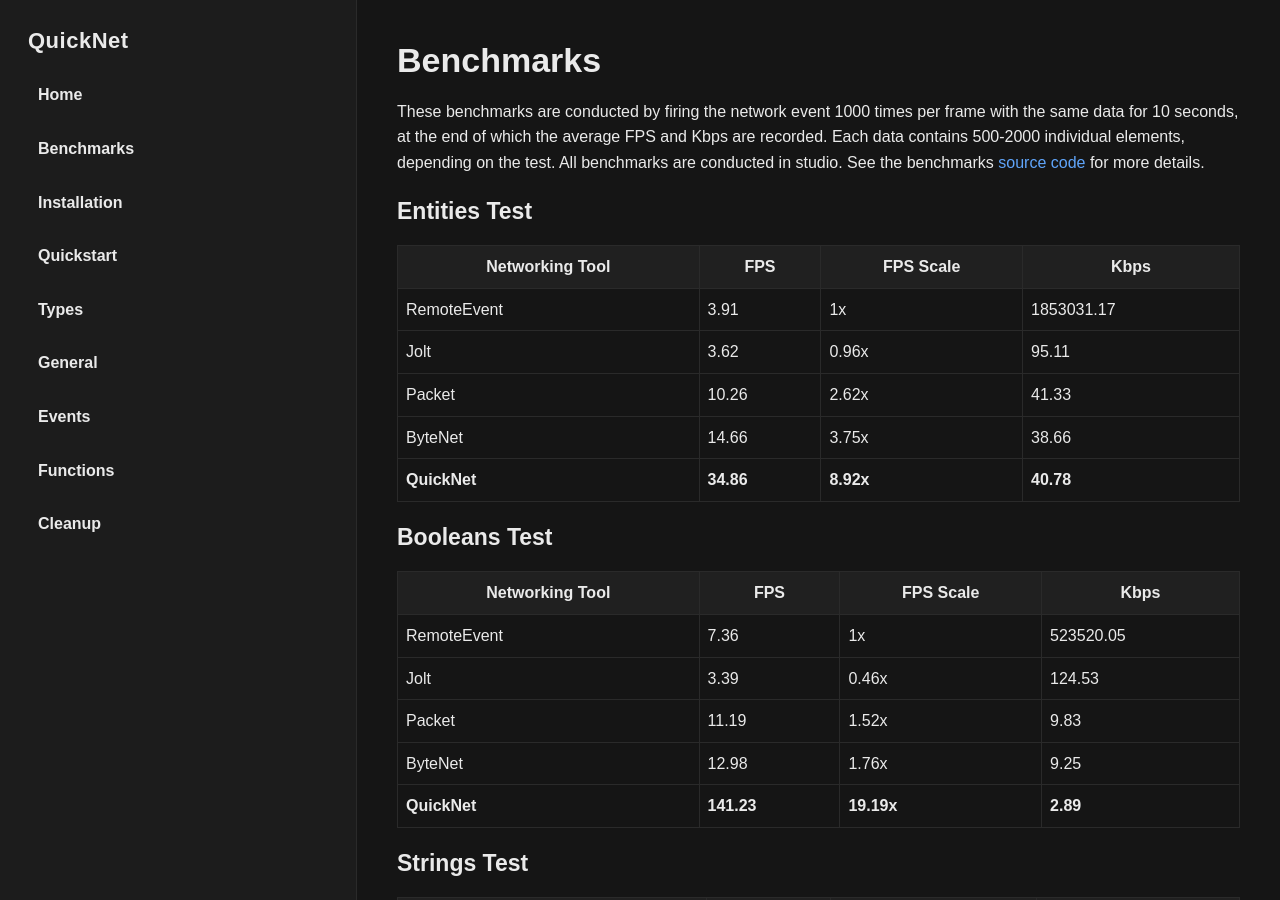
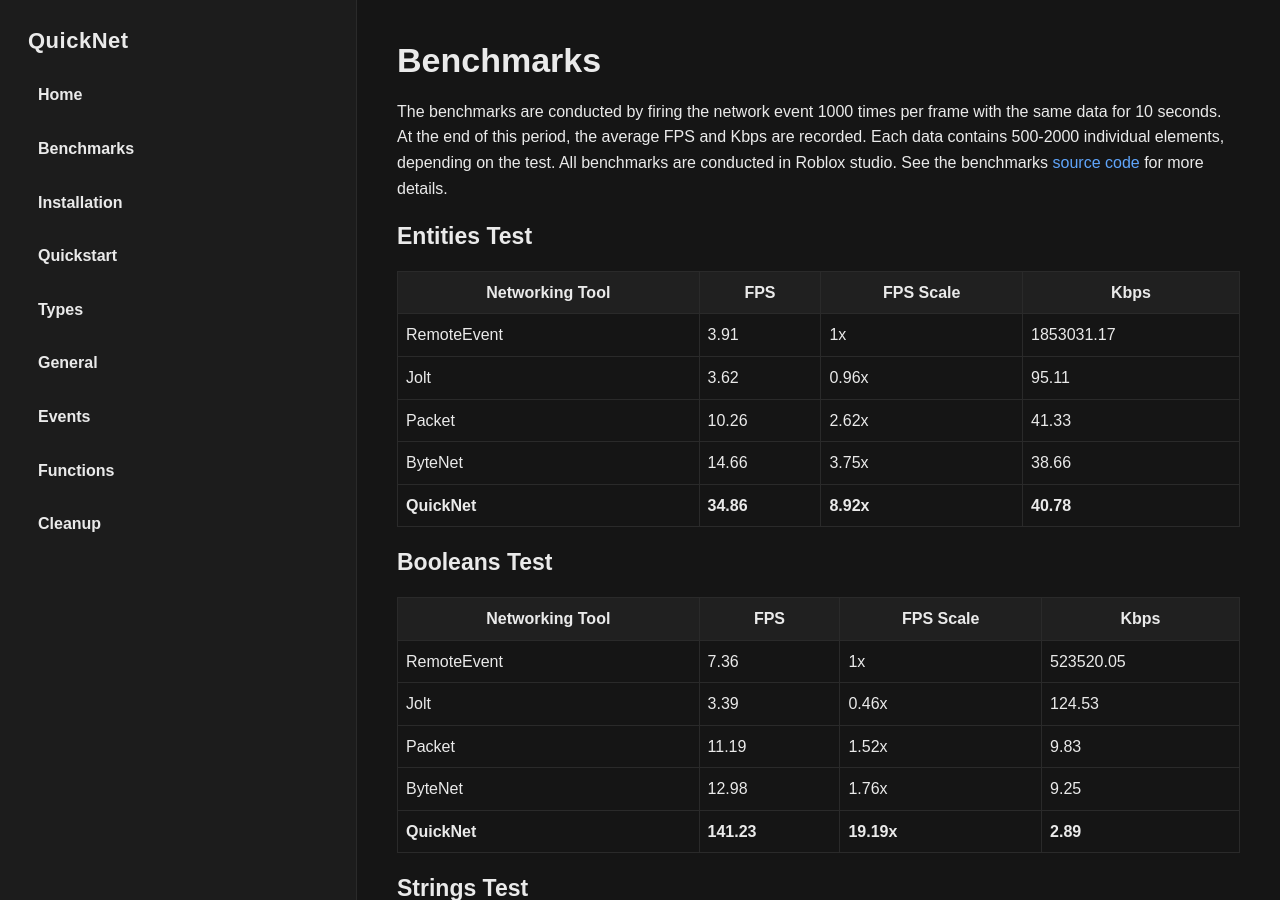
Before and after one commit to breadboardengineer1234/QuickNet, a Jekyll site: the page built from docs/benchmarks.md, in a window 1280 px wide and 900 px high. Built offline with Jekyll 4.4.1, drawn with Linux system fonts in a browser that asks for light colours; some of the changed text lies outside the part shown.

Commit message:
Update benchmarks.md

```diff
--- a/docs/benchmarks.md
+++ b/docs/benchmarks.md
@@ -4,7 +4,7 @@ title: Benchmarks
 ---
 
 # Benchmarks
-These benchmarks are conducted by firing the network event 1000 times per frame with the same data for 10 seconds, at the end of which the average FPS and Kbps are recorded. Each data contains 500-2000 individual elements, depending on the test. All benchmarks are conducted in studio. See the benchmarks [source code](https://github.com/breadboardengineer1234/QuickNet/tree/main/benchmarks) for more details.
+The benchmarks are conducted by firing the network event 1000 times per frame with the same data for 10 seconds. At the end of this period, the average FPS and Kbps are recorded. Each data contains 500-2000 individual elements, depending on the test. All benchmarks are conducted in Roblox studio. See the benchmarks [source code](https://github.com/breadboardengineer1234/QuickNet/tree/main/benchmarks) for more details.
 
 ### Entities Test
 
```
Also changed, not shown: other parts of docs/benchmarks.md (+1 -1 lines).
